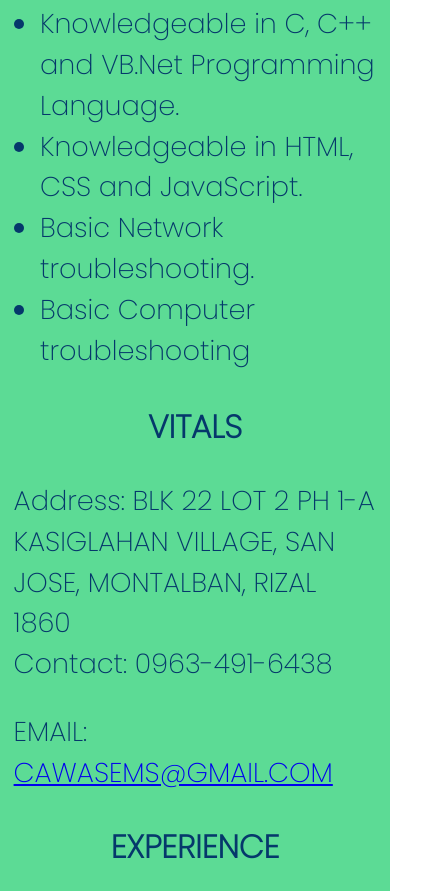
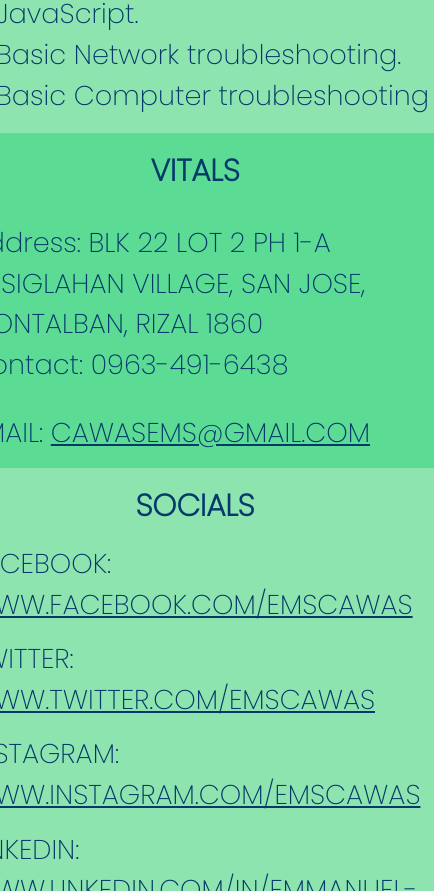
Before and after one commit to emscawas/staticcawascv, a plain HTML site: page index.html in a window 390 px wide. Shown: the part 1109-2000 px from the top of the page, 434 px wide, since content can reach past the window. Drawn offline with Linux system fonts and the light colour scheme.

Commit message:
042021socialsupdate

```diff
--- a/index.html
+++ b/index.html
@@ -26,6 +26,7 @@
           shaping up my abilities to become one of the great Information
           Technology professional in the industry.
         </p>
+        <div class="sabg">
           <h1>SKILLS & ABILITIES</h1>
           <ul>
             <li>Intermediate level on Adobe Photoshop.</li>
@@ -36,6 +37,7 @@
             <li>Basic Network troubleshooting.</li>
             <li>Basic Computer troubleshooting</li>
           </ul>
+        </div>
         <h1>VITALS</h1>
         <p>
           Address: BLK 22 LOT 2 PH 1-A KASIGLAHAN VILLAGE, SAN JOSE, MONTALBAN,
@@ -46,6 +48,36 @@
         <p>
           EMAIL: <a href="mailto: cawasems@gmail.com">cawasems@gmail.com</a>
         </p>
+        <div class="socbg">
+          <h1>SOCIALS</h1>
+          <p>
+            FACEBOOK:
+            <a href="https://www.facebook.com/emscawas/"
+              >www.facebook.com/emscawas</a
+            >
+          </p>
+          <p>
+            TWITTER:
+            <a href="https://twitter.com/emscawas">www.twitter.com/emscawas</a>
+          </p>
+          <p>
+            INSTAGRAM:
+            <a href="https://www.instagram.com/emscawas/"
+              >www.instagram.com/emscawas</a
+            >
+          </p>
+          <p>
+            LINKEDIN:
+            <a
+              href="https://www.linkedin.com/in/emmanuel-steve-cawas-425988145/"
+              >www.linkedin.com/in/emmanuel-steve-cawas-425988145</a
+            >
+          </p>
+          <p>
+            GITHUB:
+            <a href="https://github.com/emscawas">www.github.com/emscawas</a>
+          </p>
+        </div>
       </div>
       <div class="container2">
         <h1>EXPERIENCE</h1>
@@ -55,6 +87,7 @@
         <h3>Silicon Valley Computer Group Philippines</h3>
         <p>MAY 2018 – AUGUST 2018</p>
         <p>DEPED Computer Technician</p>
+        <div class="edubg">
           <h1>EDUCATION</h1>
           <h3>COLEGIO DE MONTALBAN</h3>
           <p>Bachelor of Science in Information Technology <br />2018</p>
@@ -62,16 +95,19 @@
           <p>2014</p>
           <h3>KASIGLAHAN VILLAGE ELEMENTARY SCHOOL</h3>
           <p>2010</p>
+        </div>
         <h1>INTERSHIP</h1>
         <p>
           Assistant Technician at Silicon Valley Computer Group Philippines from
           January 2018 to May 2018.
         </p>
+        <div class="leadbg">
           <h1>LEADERSHIP</h1>
           <p>
             Vice-President of College Supreme Student Council in Colegio de
             Montalban in year 2016 to 2017.
           </p>
+        </div>
         <h1>[REFERENCES]</h1>
         <h3>
           ARMANDO LAO, NETWORK TECHNICIAN (SILICON VALLEY COMPUTER GROUP
--- a/style.css
+++ b/style.css
@@ -29,11 +29,11 @@ li {
   width: 150vh;
   height: auto;
   display: flex;
-  gap: 1em;
 }
 
 .img {
   background-image: url("resources/images/resume.png");
+  background-color: hsl(143, 61%, 65%);
   height: 30vh;
   width: 30vh;
   background-size: contain;
@@ -47,12 +47,19 @@ li {
   display: flex;
   align-items: center;
   flex-direction: column;
-  padding: 1em;
+  padding: 0.5em;
+}
+.edubg,
+.sabg,
+.leadbg,
+.socbg {
+  background-color: #8ee4af;
 }
 .name {
   font-weight: 900;
 }
 a {
+  color: #05386b;
   text-transform: uppercase;
   transition: 0.5s;
 }
@@ -79,9 +86,26 @@ a:hover {
   li {
     font-size: 1.7em;
   }
-  h1 {
+  p {
+    font-weight: 550;
+  }
+  h1,
+  h2,
+  h3 {
+    font-size: 1.9em;
     display: flex;
-    align-items: center;
+  }
+  h1,
+  h2 {
+    display: flex;
     justify-content: center;
   }
+  a {
+    text-transform: uppercase;
+    transition: 0.5s;
+  }
+  a:hover {
+    color: whitesmoke;
+    transition: 0.5s;
+  }
 }
```
Lines whose indentation alone changed are shown as unchanged.
